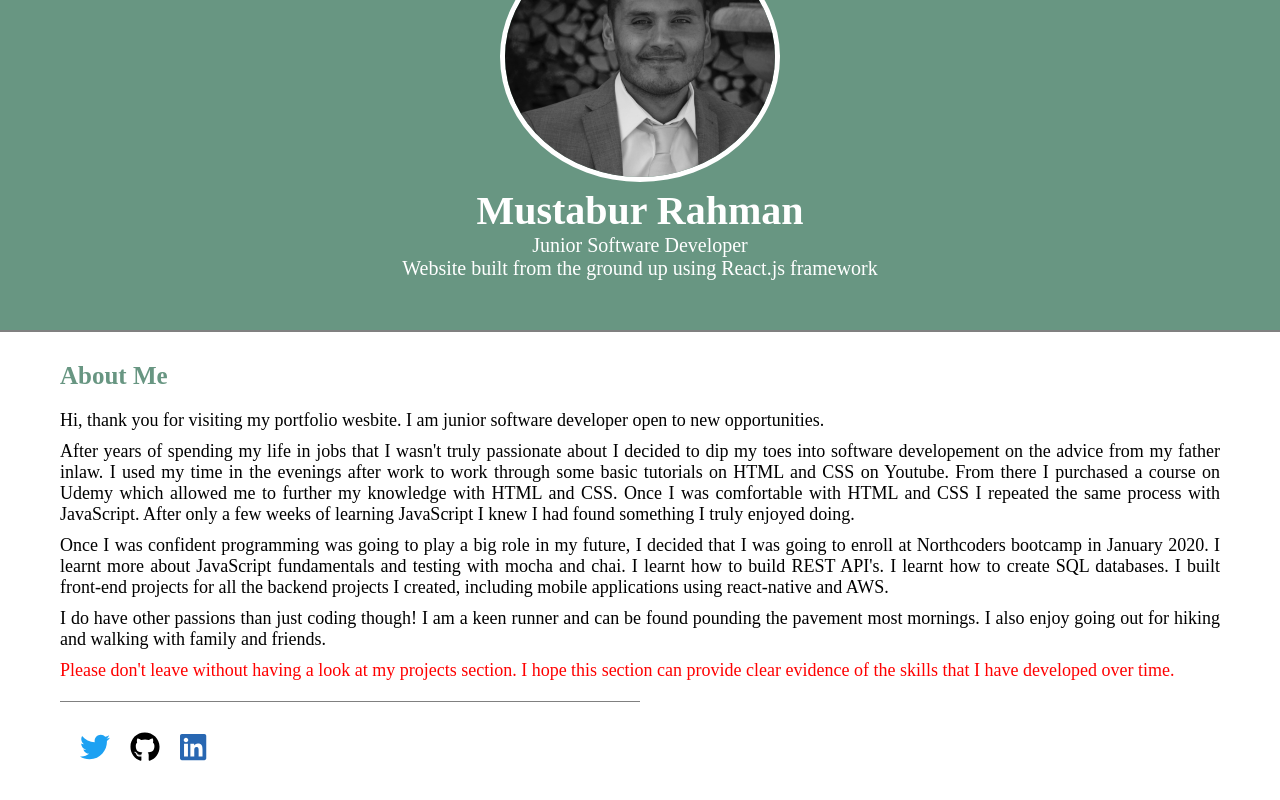
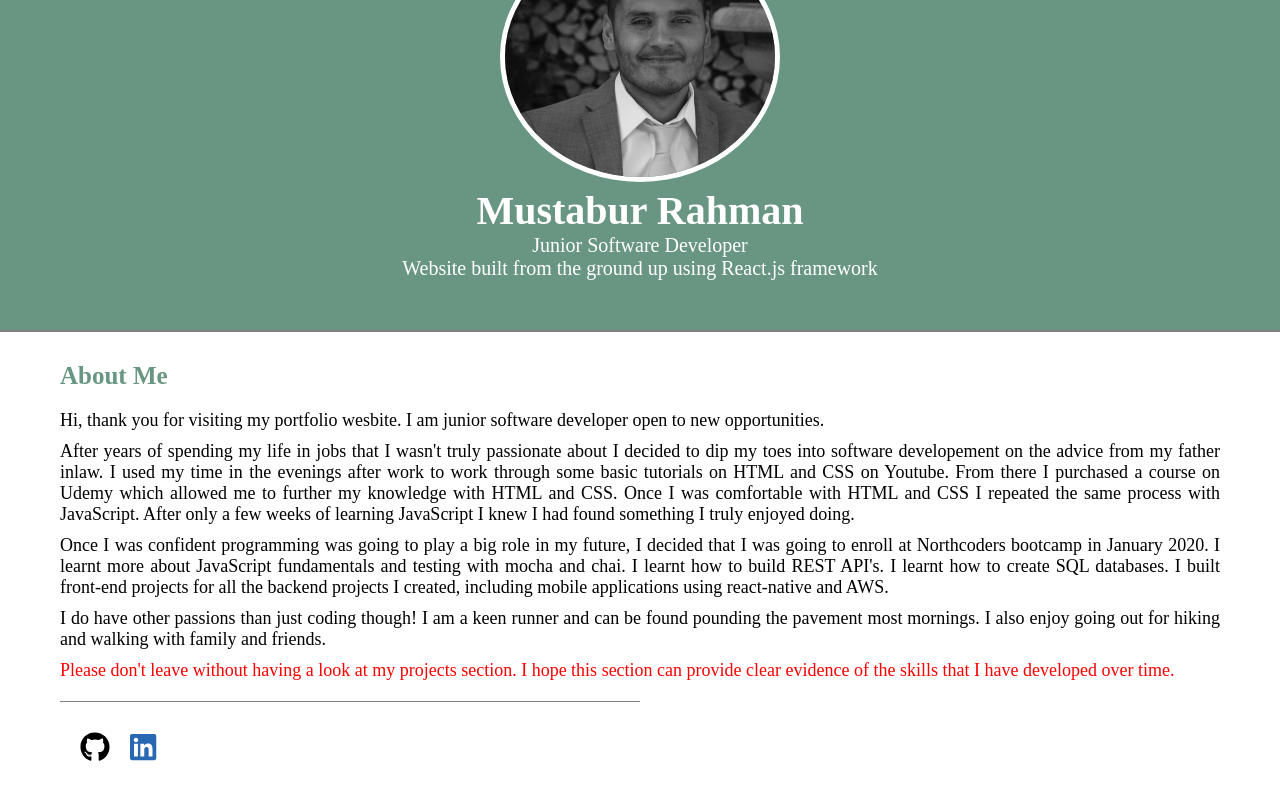
Before and after one commit to mrahman22/my-portfolio-website, a React (Create React App) app: page / in a window 1280 px wide. Shown: the part 200-1000 px from the top of the page. Built offline with nearby package versions, Linux system fonts and the light colour scheme; the HTML template or start-up script is replaced by a standard one; a web font is replaced by a local one.

Commit message:
removed twitter icon from the website

```diff
--- a/src/components/Footer.jsx
+++ b/src/components/Footer.jsx
@@ -9,7 +9,7 @@ function Footer() {
     return (
         <div className="footer-container">
         <footer className="footer">
-            <FontAwesomeIcon className="twitter-icon" icon={faTwitter}/>
+            {/* <FontAwesomeIcon className="twitter-icon" icon={faTwitter}/> */}
             <FontAwesomeIcon className="github-icon" icon={faGithub}/>
             <FontAwesomeIcon className="linkedin-icon" icon={faLinkedin} />
         </footer>
```
